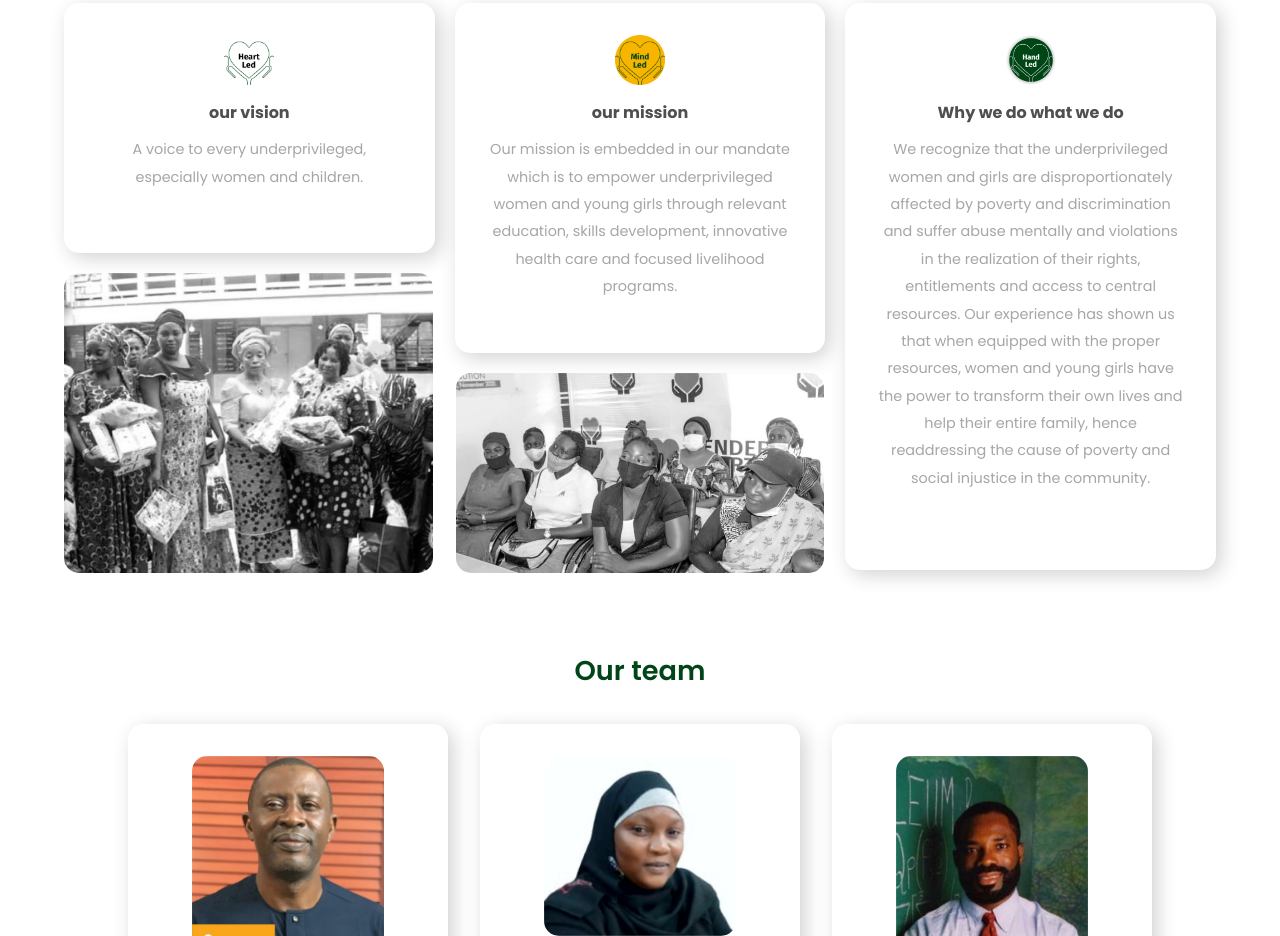
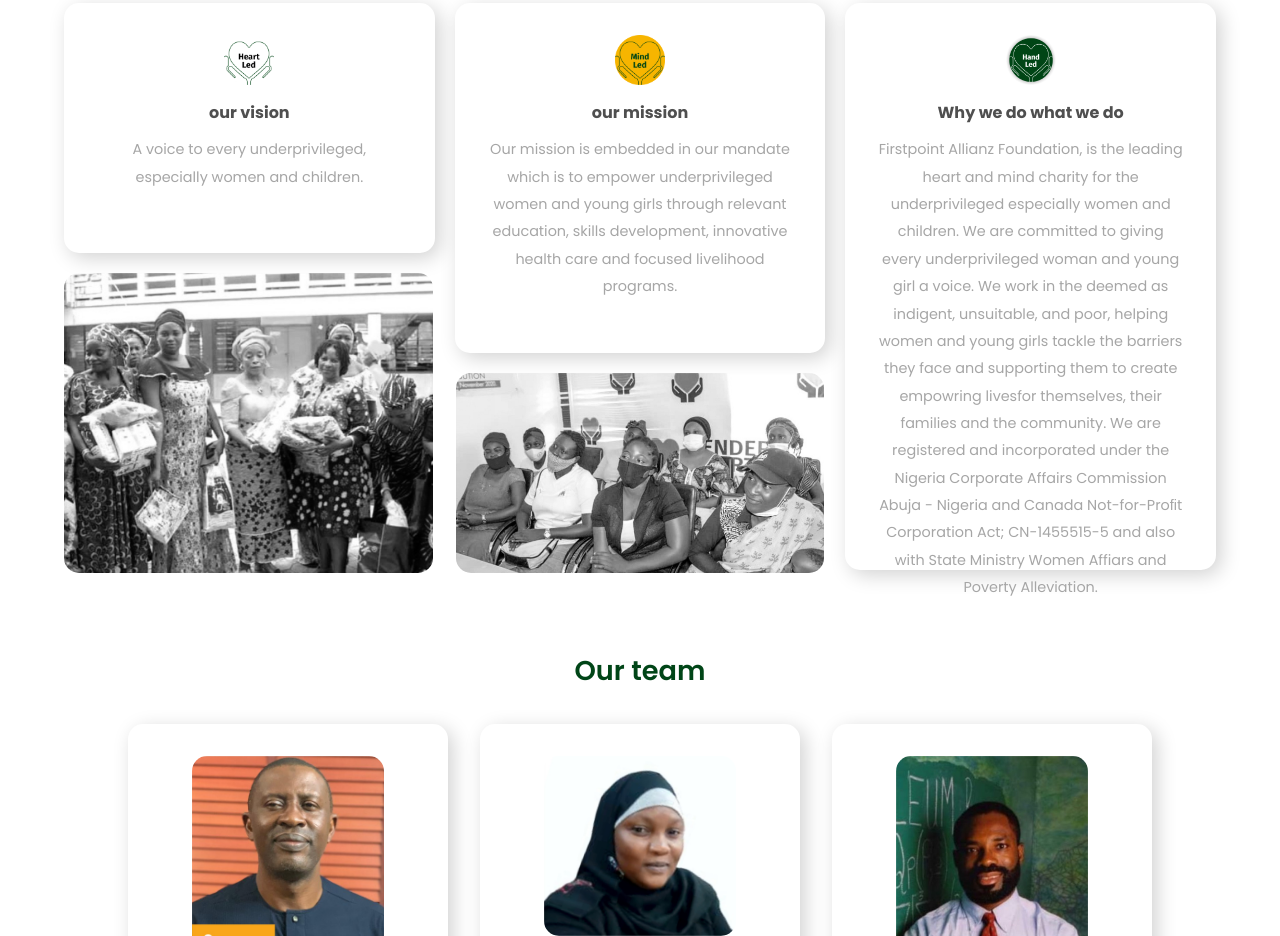
Before and after one commit to victorskydotdev/firstpoint, an Eleventy site: page src/about.njk in a window 1280 px wide. Shown: the part 1317-2253 px from the top of the page. Built offline with nearby package versions, Linux system fonts and the light colour scheme; Eleventy itself is replaced by a stand-in of ours; files that its build step writes are made by us from their sources.

Commit message:
made some copy modification

```diff
--- a/src/about.njk
+++ b/src/about.njk
@@ -67,14 +67,16 @@ layout: 'base.njk'
 			<h4 class="heading our-why">Why we do what we do</h4>
 
 			<p class="text">
-				We recognize that the underprivileged women and girls are
-				disproportionately affected by poverty and discrimination and suffer
-				abuse mentally and violations in the realization of their rights,
-				entitlements and access to central resources. Our experience has shown
-				us that when equipped with the proper resources, women and young girls
-				have the power to transform their own lives and help their entire
-				family, hence readdressing the cause of poverty and social injustice in
-				the community.
+				Firstpoint Allianz Foundation, is the leading heart and mind charity for
+				the underprivileged especially women and children. We are committed to
+				giving every underprivileged woman and young girl a voice. We work in
+				the deemed as indigent, unsuitable, and poor, helping women and young
+				girls tackle the barriers they face and supporting them to create
+				empowring livesfor themselves, their families and the community. We are
+				registered and incorporated under the Nigeria Corporate Affairs
+				Commission Abuja - Nigeria and Canada Not-for-Proﬁt Corporation Act;
+				CN-1455515-5 and also with State Ministry Women Affiars and Poverty
+				Alleviation.
 			</p>
 		</div>
 
```
Also changed, not shown: public/about/index.html.
